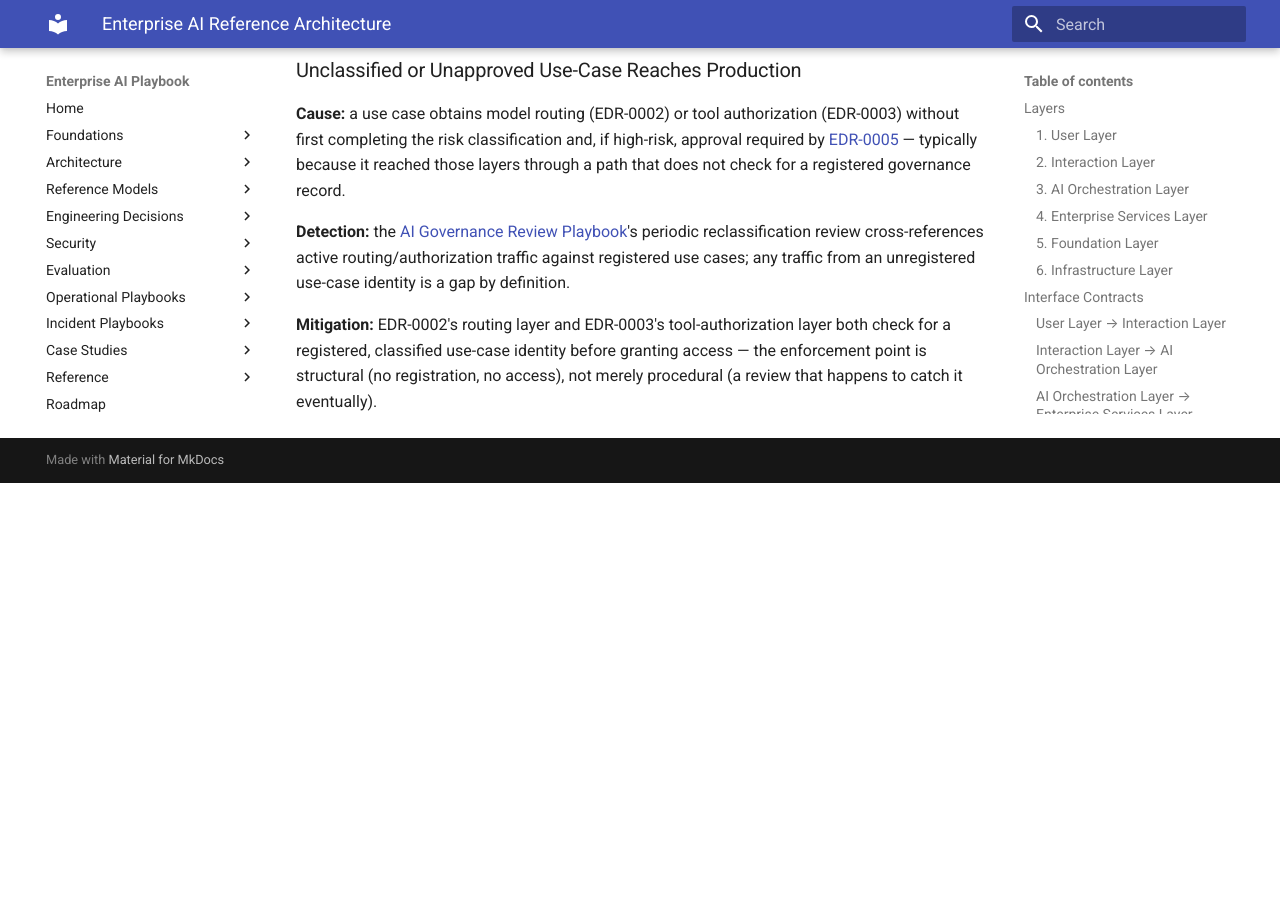
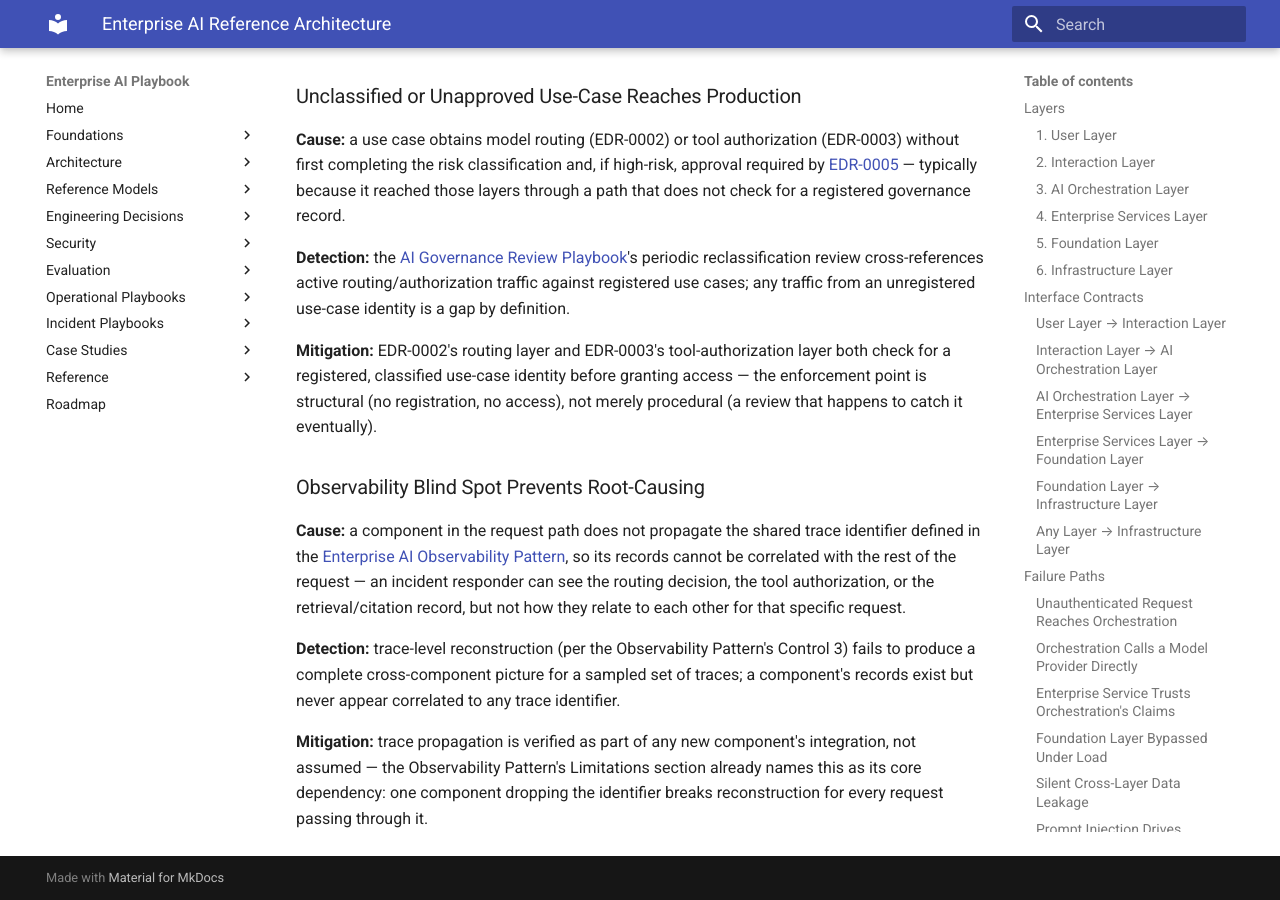
Before and after one commit to marquiano/enterprise-ai-playbook, an MkDocs documentation site: the page built from docs/reference-architectures/ENTERPRISE_AI_REFERENCE_ARCHITECTURE.md, in a window 1280 px wide and 900 px high, scrolled down 6654 px. Built offline with MkDocs 1.6.1 and Material for MkDocs 9.7.7, drawn with Linux system fonts in a browser that asks for light colours; before the commit the page ends 7137 px from its top, so only the background shows below that; some of the changed text lies outside the part shown.

Commit message:
Point Foundation Layer's Observability to the new pattern; add blind-spot failure path
Cross-links the Enterprise AI Observability Pattern from the
Foundation Layer capability that already listed Observability, and
adds a failure path for broken trace propagation preventing
root-causing.

```diff
--- a/docs/reference-architectures/ENTERPRISE_AI_REFERENCE_ARCHITECTURE.md
+++ b/docs/reference-architectures/ENTERPRISE_AI_REFERENCE_ARCHITECTURE.md
@@ -73,7 +73,7 @@ Includes:
 - Evaluation
 - Observability
 
-Governance's use-case classification and approval gate is decided in [EDR-0005](../engineering-decisions/EDR-0005-USE-CASE-RISK-CLASSIFICATION-AND-APPROVAL-GATE.md) and operationalized by the [AI Governance Review Playbook](../operational-playbooks/AI_GOVERNANCE_REVIEW_PLAYBOOK.md).
+Governance's use-case classification and approval gate is decided in [EDR-0005](../engineering-decisions/EDR-0005-USE-CASE-RISK-CLASSIFICATION-AND-APPROVAL-GATE.md) and operationalized by the [AI Governance Review Playbook](../operational-playbooks/AI_GOVERNANCE_REVIEW_PLAYBOOK.md). Observability's cross-component tracing and alerting structure is defined in the [Enterprise AI Observability Pattern](../engineering-patterns/ENTERPRISE_AI_OBSERVABILITY_PATTERN.md).
 
 ---
 
@@ -216,3 +216,11 @@ Each boundary above has a corresponding way it can fail. A reference architectur
 **Detection:** the [AI Governance Review Playbook](../operational-playbooks/AI_GOVERNANCE_REVIEW_PLAYBOOK.md)'s periodic reclassification review cross-references active routing/authorization traffic against registered use cases; any traffic from an unregistered use-case identity is a gap by definition.
 
 **Mitigation:** EDR-0002's routing layer and EDR-0003's tool-authorization layer both check for a registered, classified use-case identity before granting access — the enforcement point is structural (no registration, no access), not merely procedural (a review that happens to catch it eventually).
+
+### Observability Blind Spot Prevents Root-Causing
+
+**Cause:** a component in the request path does not propagate the shared trace identifier defined in the [Enterprise AI Observability Pattern](../engineering-patterns/ENTERPRISE_AI_OBSERVABILITY_PATTERN.md), so its records cannot be correlated with the rest of the request — an incident responder can see the routing decision, the tool authorization, or the retrieval/citation record, but not how they relate to each other for that specific request.
+
+**Detection:** trace-level reconstruction (per the Observability Pattern's Control 3) fails to produce a complete cross-component picture for a sampled set of traces; a component's records exist but never appear correlated to any trace identifier.
+
+**Mitigation:** trace propagation is verified as part of any new component's integration, not assumed — the Observability Pattern's Limitations section already names this as its core dependency: one component dropping the identifier breaks reconstruction for every request passing through it.
```
